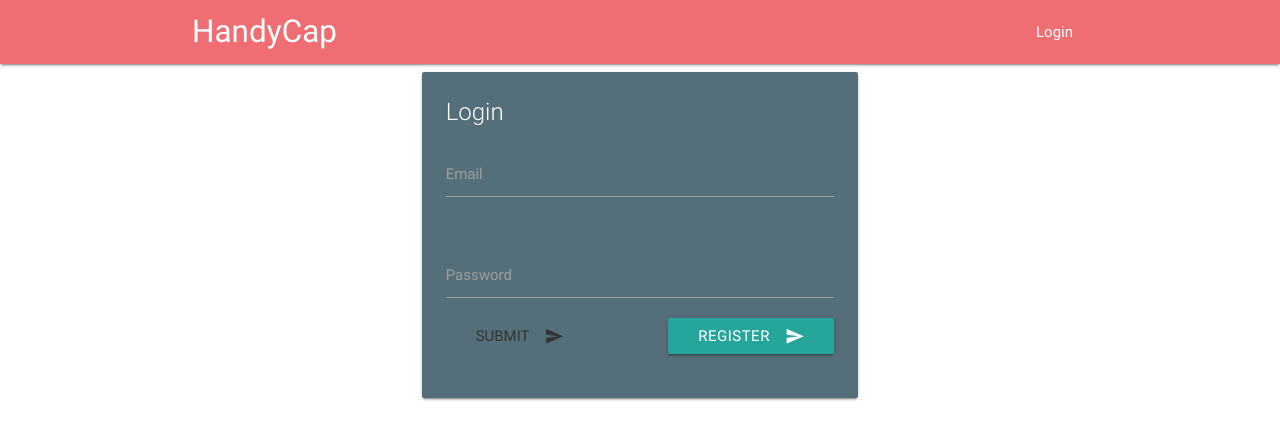
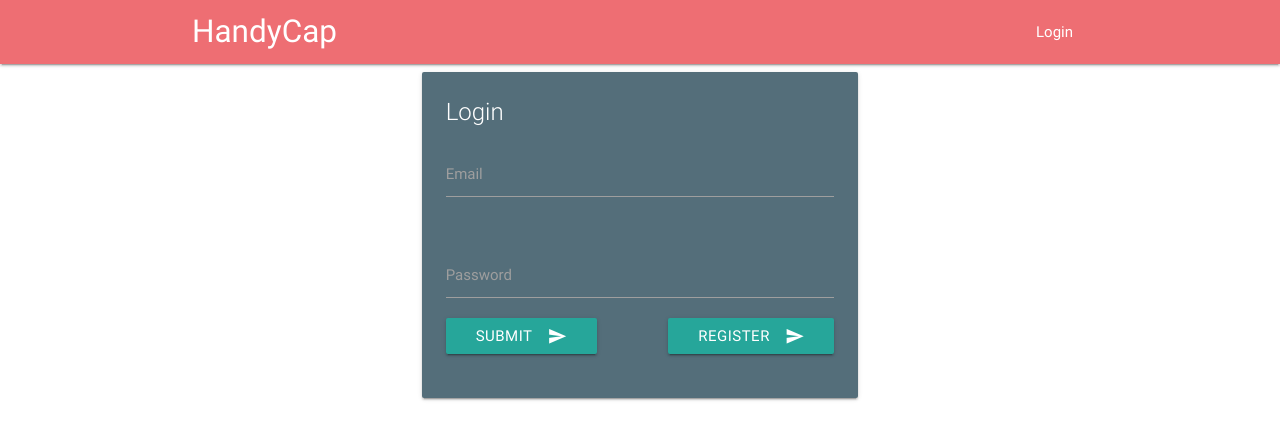
Before and after one commit to EricGaupp/HandyCap, a React (Create React App) app: page /login in a window 1280 px wide. Shown: the top 440 px of the page. Built offline with nearby package versions, Linux system fonts and the light colour scheme.

Commit message:
Added concurrently package and script to run both react development server and node express server

```diff
--- a/routes/apiRoutes.js
+++ b/routes/apiRoutes.js
@@ -40,10 +40,8 @@ router.post('/login', (req, res) => {
 			username: req.body.username
 		}
 	}).then( result => {
-		console.log(result.dataValues.password);
 		if(result){
 			bcrypt.compare(req.body.password, result.dataValues.password, (err, compared) => {
-				console.log(compared);
 				if (compared) {
 					//TODO Give JWT Token upon logging in
 					res.json({
--- a/src/components/Login.js
+++ b/src/components/Login.js
@@ -76,7 +76,7 @@ class Login extends Component {
 									<div className="input-field col s12">
 										<input id="password" type="password"  value={this.state.passwordValue} onChange={this.handlePasswordChange} />
 										<label htmlFor="password">Password</label>
-										<button className="btn-flat waves-effect waves-light" onClick={this.handleLogin}>Submit<i className="material-icons right">send</i></button>
+										<button className="btn waves-effect waves-light" onClick={this.handleLogin}>Submit<i className="material-icons right">send</i></button>
 										<button className="btn waves-effect waves-light right" onClick={this.handleRegister}>Register<i className="material-icons right">send</i></button>
 									</div>
 								</div>
```
Also changed, not shown: package.json (+7 -2 lines), 1 other file (tests, documents, lock files or other folders).
